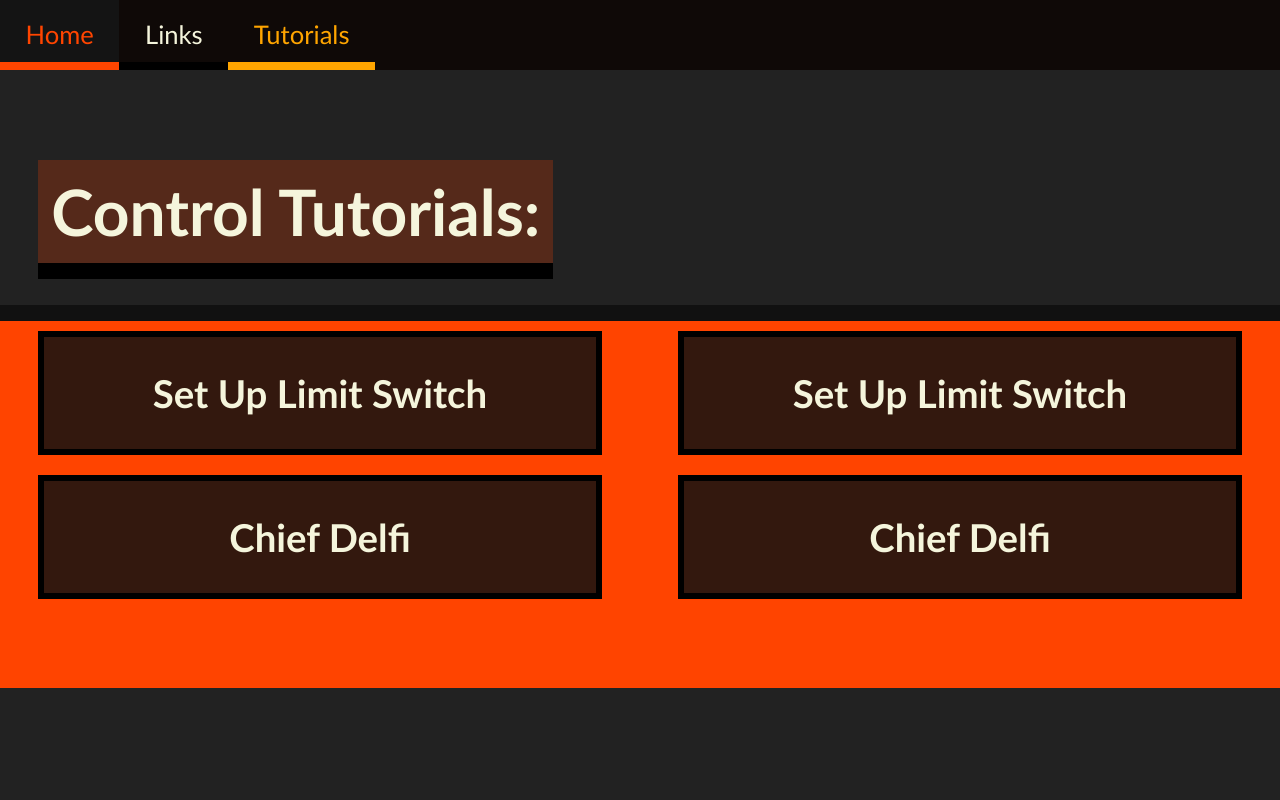
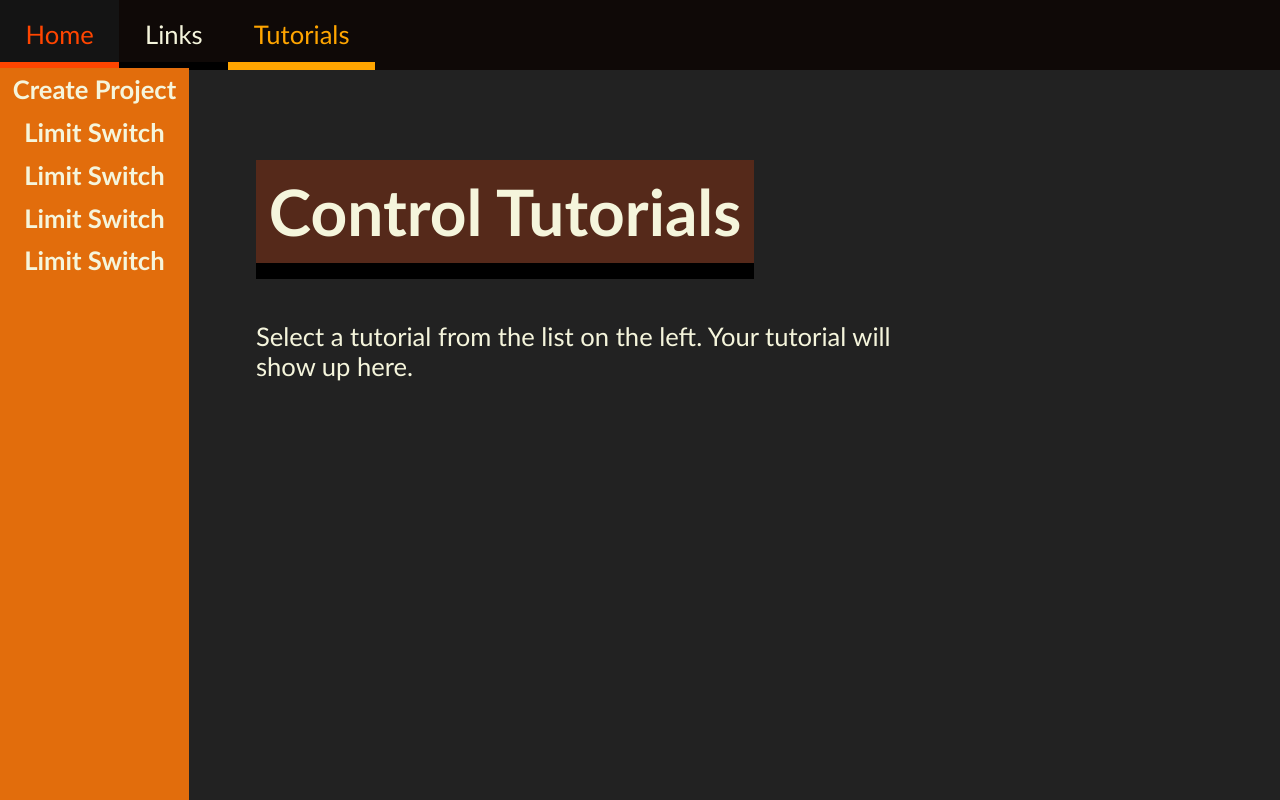
Before and after one commit to NimbleValley/CHSRoboticsTutorials, a plain HTML site: page tutorials.html in a window 1280 px wide. Drawn offline with Linux system fonts and the light colour scheme.

Commit message:
Add files via upload

```diff
--- a/styles.css
+++ b/styles.css
@@ -105,3 +105,68 @@ body, html {
     padding: 0;
     text-align: center;
 }
+
+/*TUTORIAL PAGE*/
+
+#tutorial-nav-bar {
+    background-color: rgb(226, 109, 12);
+    height: 100%;
+    top: 5.3vw;
+    left: 0;
+    position: fixed;
+    font-size: 2vw;
+    color: beige;
+    font-family: 'Trebuchet MS', 'Lucida Sans Unicode', 'Lucida Grande', 'Lucida Sans', Arial, sans-serif;
+    font-weight: bold;
+    margin: 0;
+    padding-right: 1vw;
+}
+
+.tutorial-link {
+    position: relative;
+    width: 100%;
+    height: fit-content;
+    padding: 0.5vw;
+    text-align: center;
+}
+
+.tutorial-link:hover {
+    cursor: pointer;
+}
+
+.tutorial-link:after {
+    content: "";
+    transform: translate(-100%, 0);
+    transition-duration: 0.25s;
+}
+
+.tutorial-link:hover:after {
+    position: absolute;
+    left: 0;
+    top: 0;
+    width: 100%;
+    height: 100%;
+    content: "";
+    background-color: rgba(0, 0, 0, 0.466);
+    transform: translate(0, 0);
+    z-index: -5;
+}
+
+.tutorial-link-text {
+    transition: scale 0.25s;
+    padding: 0;
+    margin: 0;
+}
+
+.tutorial-link:hover .tutorial-link-text {
+    scale: 1.1;
+    color: rgb(255, 178, 78);
+}
+
+#select-tutorial {
+    font-size: 2vw;
+    color: beige;
+    font-family: 'Trebuchet MS', 'Lucida Sans Unicode', 'Lucida Grande', 'Lucida Sans', Arial, sans-serif;
+    width: 50%;
+    margin-left: 20vw;
+}
--- a/tutorials.html
+++ b/tutorials.html
@@ -15,21 +15,15 @@
         <div class="page-link" onclick="window.location.href='links.html';">Links</div>
         <div class="page-link active-page" onclick="window.location.href='tutorials.html';">Tutorials</div>
     </div>
-    <h1 id="page-title">Control Tutorials:</h1>
-    <div id="double-grid">
-        <div id="link-container">
-            <h2 class="site-title" onclick="">Set Up Limit Switch</h2>
-        </div>
-        <div id="link-container">
-            <h2 class="site-title">Set Up Limit Switch</h2>
-        </div>
-        <div id="link-container">
-            <h2 class="site-title">Chief Delfi</h2>
-        </div>
-        <div id="link-container">
-            <h2 class="site-title">Chief Delfi</h2>
-        </div>
+    <div id = "tutorial-nav-bar">
+        <div class = "tutorial-link"><p class = "tutorial-link-text">Create Project</p></div>
+        <div class = "tutorial-link"><p class = "tutorial-link-text">Limit Switch</p></div>
+        <div class = "tutorial-link"><p class = "tutorial-link-text">Limit Switch</p></div>
+        <div class = "tutorial-link"><p class = "tutorial-link-text">Limit Switch</p></div>
+        <div class = "tutorial-link"><p class = "tutorial-link-text">Limit Switch</p></div>
     </div>
+    <h1 id="page-title" style="margin-left: 20vw;">Control Tutorials</h1>
+    <p id = "select-tutorial">Select a tutorial from the list on the left. Your tutorial will show up here.</p>
 </body>
 
 </html>
```
Also changed, not shown: index.html (line endings or trailing spaces), links.html (line endings or trailing spaces).
